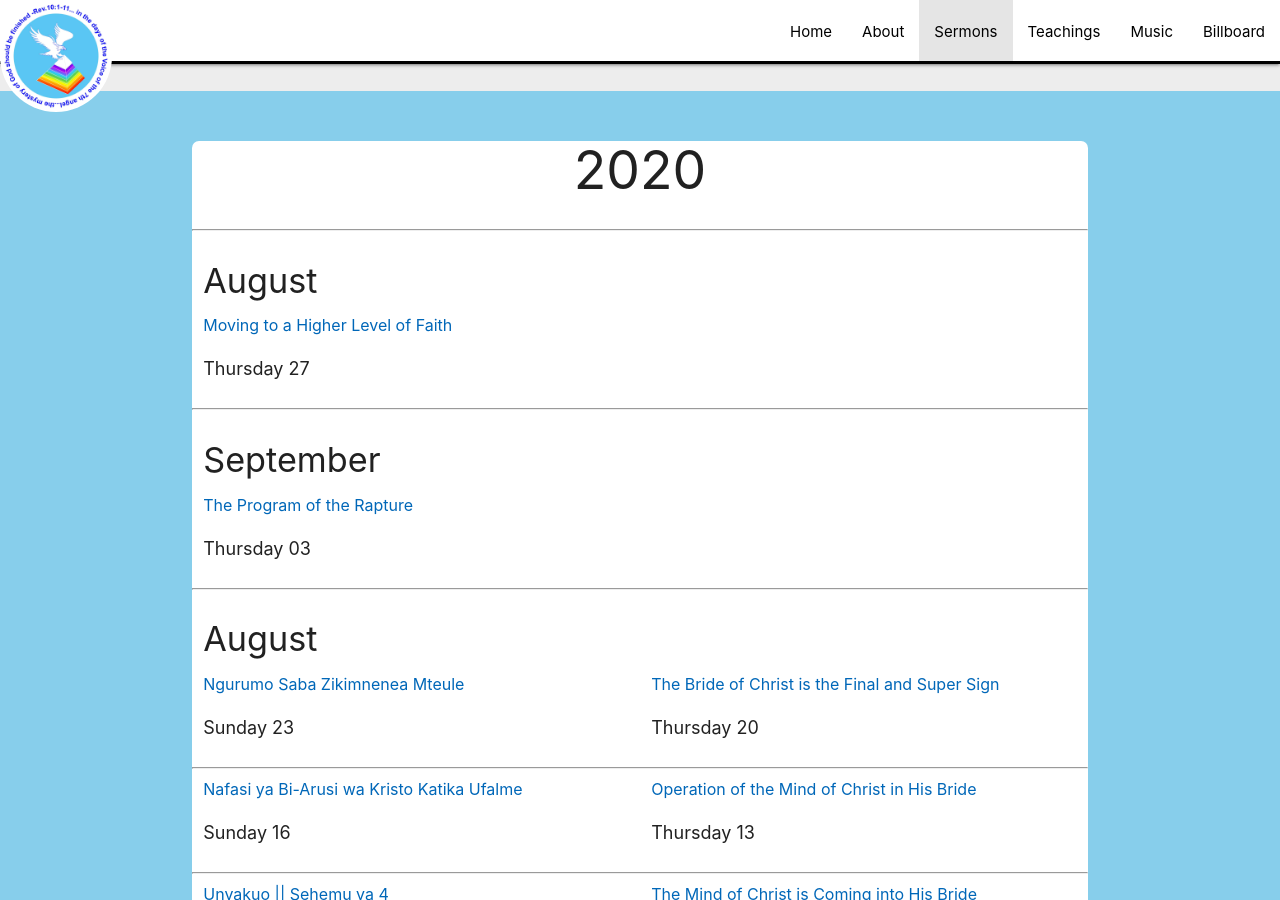
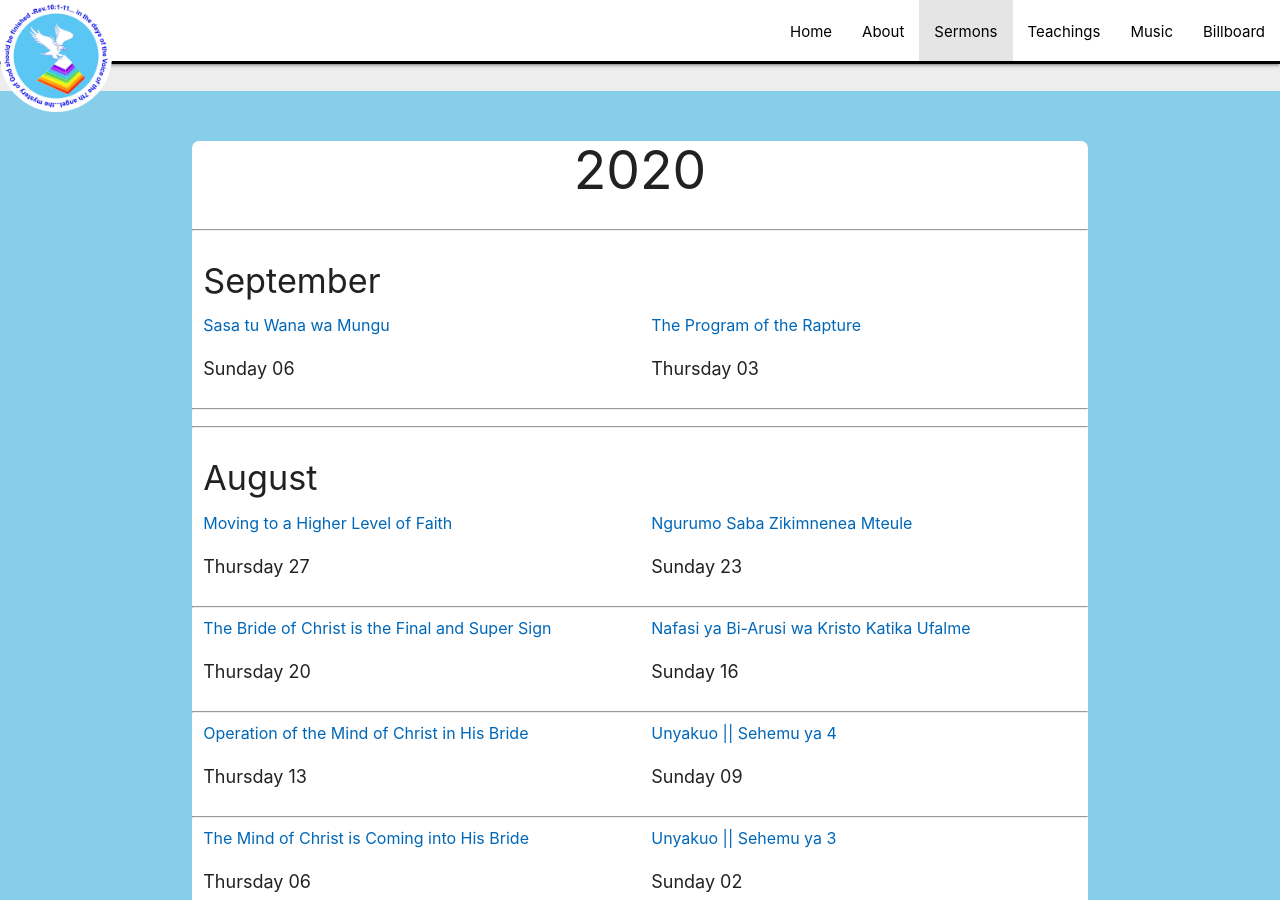
Before and after one commit to njorogetimk/cmt-redisigned, a Jekyll site: the page built from sermons/index.html, in a window 1280 px wide and 900 px high, scrolled down 210 px. Built offline with Jekyll 4.4.1, drawn with Linux system fonts in a browser that asks for light colours.

Commit message:
Update to sermon of Sep 06

```diff
--- a/index.html
+++ b/index.html
@@ -65,12 +65,12 @@
       <div class="col s12 m6">
         <h6 class="center">
           <a
-            href="sermons/2020/thursday/20-09-03_The_Program_of_the_Rapture.html"
+            href="sermons/2020/sunday/20-09-06_Sasa_tu_Wana_wa_Mungu.html"
             class="dark-link"
-            >The Program of the Rapture</a
+            >Sasa tu Wana wa Mungu</a
           >
         </h6>
-        <p class="center">{{"September 03 20" | date: "%a, %B %d"}}</p>
+        <p class="center">{{"September 06 20" | date: "%a, %B %d"}}</p>
       </div>
 
       <div class="col s12 m6">
--- a/sermons/2020/thursday/20-09-03_The_Program_of_the_Rapture.html
+++ b/sermons/2020/thursday/20-09-03_The_Program_of_the_Rapture.html
@@ -1,5 +1,5 @@
 ---
-title: The Program of the Rapture| 2020
+title: The Program of the Rapture | 2020
 heading: The Program of the Rapture
 date: September 03 20
 ---
```
Also changed, not shown: sermons/2020/sunday/20-09-06_Sasa_tu_Wana_wa_Mungu.html (added, +22 -0 lines), sermons/2020/thursday/20-08-27_Moving_to_a_Higher_Level_of_Faith.html (added, +21 -0 lines), sermons/2020/thursday/20-8-27_Moving_to_a_Higher_Level_of_Faith.html (deleted, +0 -12 lines).
